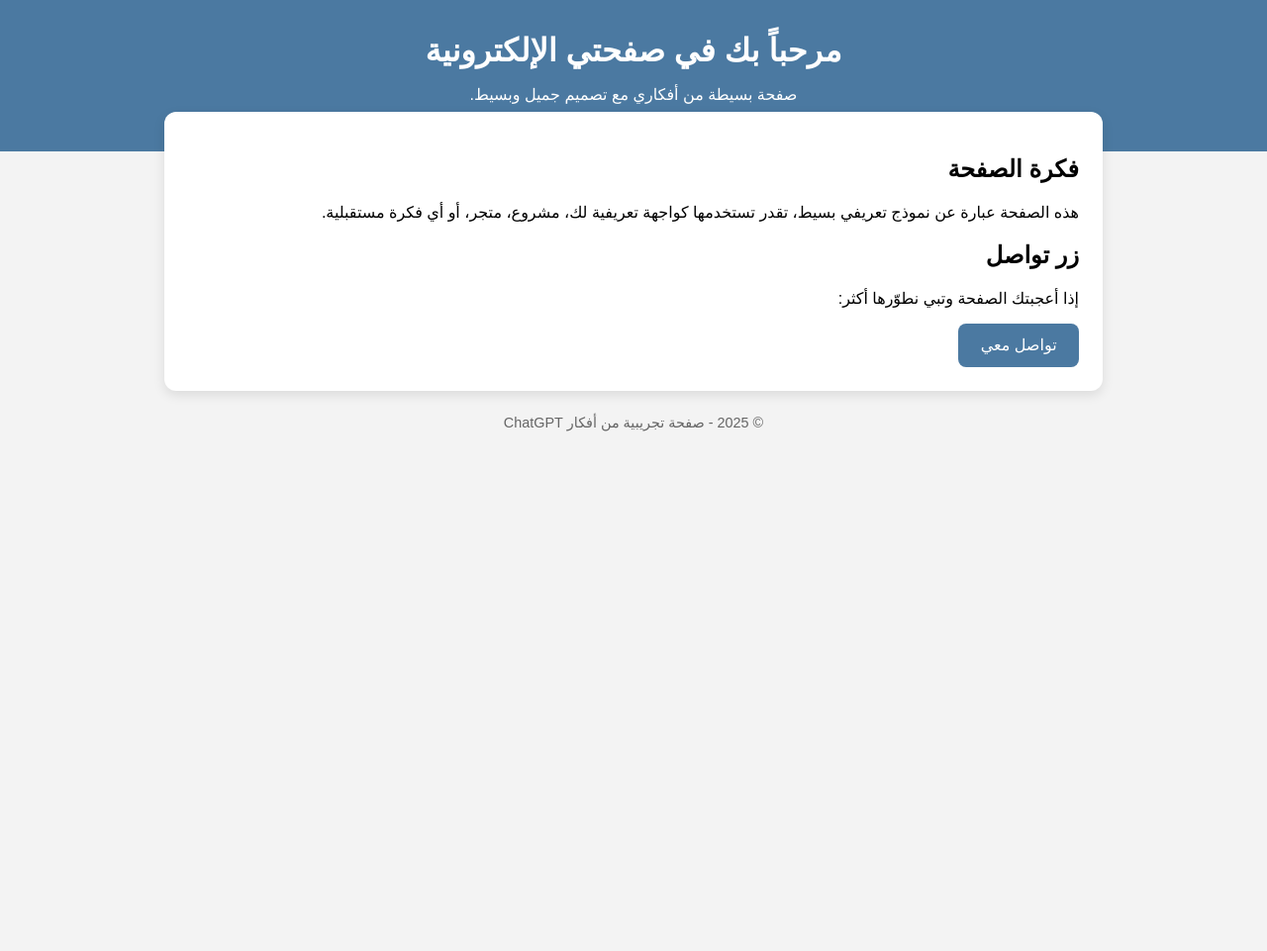
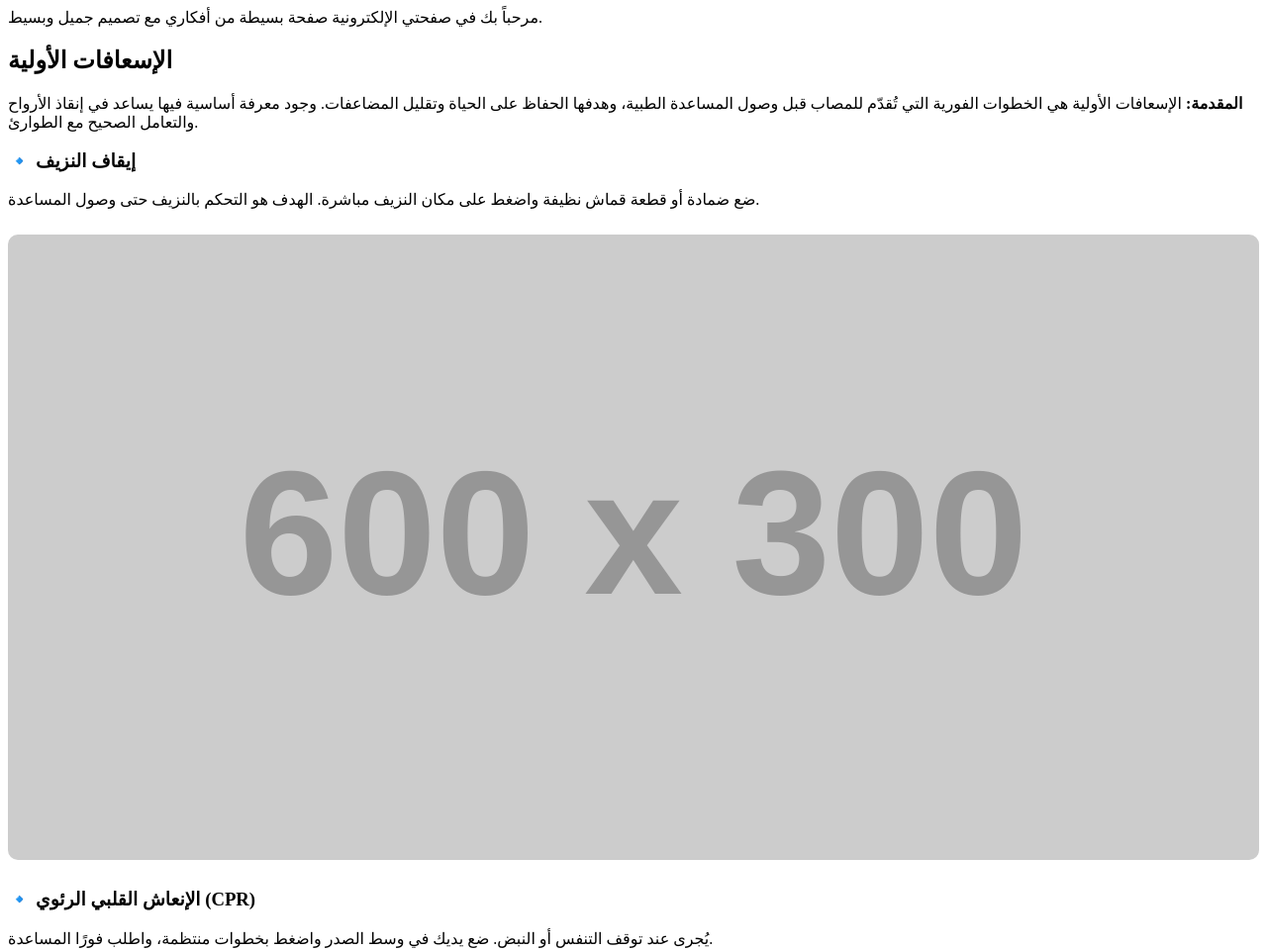
Before and after one commit to Shadow33863/first-aid-page, a plain HTML site: page index.html in a window 1280 px wide. Shown: the top 961 px of the page at 99% size. Before the commit the page ends 800 px from the top, so only its background shows below. Drawn offline with Linux system fonts and the light colour scheme; placeholder pictures from the web are drawn by us.

Commit message:
Add first aid section to index.html
Added a new section on first aid with detailed information and images.

```diff
--- a/index.html
+++ b/index.html
@@ -1,35 +1,41 @@
-<!DOCTYPE html>
-<html lang="ar" dir="rtl">
-<head>
-    <meta charset="UTF-8" />
-    <meta name="viewport" content="width=device-width, initial-scale=1.0" />
-    <title>صفحتي الإلكترونية</title>
-    <style>
-        body {font-family: sans-serif; margin: 0; padding: 0; background:#f3f3f3;}
-        header {background:#4b79a1; color:#fff; text-align:center; padding:2rem 1rem;}
-        section {max-width:900px; margin:auto; padding:1.5rem; background:#fff; border-radius:12px; margin-top:-40px; box-shadow:0 4px 12px rgba(0,0,0,.1);}
-        h1 {margin:0 0 1rem;}
-        .btn {display:inline-block; background:#4b79a1; color:#fff; padding:0.8rem 1.4rem; border-radius:8px; text-decoration:none;}
-        footer {text-align:center; padding:1.5rem; color:#666; font-size:.9rem;}
-    </style>
-</head>
-<body>
-    <header>
-        <h1>مرحباً بك في صفحتي الإلكترونية</h1>
-        <p>صفحة بسيطة من أفكاري مع تصميم جميل وبسيط.</p>
-    </header>
 
-    <section>
-        <h2>فكرة الصفحة</h2>
-        <p>هذه الصفحة عبارة عن نموذج تعريفي بسيط، تقدر تستخدمها كواجهة تعريفية لك، مشروع، متجر، أو أي فكرة مستقبلية.</p>
 
-        <h2>زر تواصل</h2>
-        <p>إذا أعجبتك الصفحة وتبي نطوّرها أكثر:</p>
-        <a class="btn" href="#">تواصل معي</a>
-    </section>
 
-    <footer>
-        © 2025 - صفحة تجريبية من أفكار ChatGPT
-    </footer>
-</body>
-</html>
+
+
+
+
+
+
+
+
+مرحباً بك في صفحتي الإلكترونية
+
+
+صفحة بسيطة من أفكاري مع تصميم جميل وبسيط.
+
+
+
+<section>
+    <h2>الإسعافات الأولية</h2>
+    <p><strong>المقدمة:</strong> الإسعافات الأولية هي الخطوات الفورية التي تُقدّم للمصاب قبل وصول المساعدة الطبية، وهدفها الحفاظ على الحياة وتقليل المضاعفات. وجود معرفة أساسية فيها يساعد في إنقاذ الأرواح والتعامل الصحيح مع الطوارئ.</p>
+
+    <h3>🔹 إيقاف النزيف</h3>
+    <p>ضع ضمادة أو قطعة قماش نظيفة واضغط على مكان النزيف مباشرة. الهدف هو التحكم بالنزيف حتى وصول المساعدة.</p>
+    <img src="https://via.placeholder.com/600x300?text=%D8%A7%D9%8A%D9%82%D8%A7%D9%81+%D8%A7%D9%84%D9%86%D8%B2%D9%8A%D9%81" style="width:100%; border-radius:10px; margin:10px 0;" />
+
+    <h3>🔹 الإنعاش القلبي الرئوي (CPR)</h3>
+    <p>يُجرى عند توقف التنفس أو النبض. ضع يديك في وسط الصدر واضغط بخطوات منتظمة، واطلب فورًا المساعدة.</p>
+    <img src="https://via.placeholder.com/600x300?text=CPR" style="width:100%; border-radius:10px; margin:10px 0;" />
+
+    <h3>🔹 التعامل مع الحروق</h3>
+    <p>اغسل المنطقة بماء فاتر لمدة 10 دقائق بدون وضع معجون أسنان أو مواد غير طبية ثم غطِّ الحرق بضمادة معقمة.</p>
+    <img src="https://via.placeholder.com/600x300?text=%D8%AD%D8%B1%D9%88%D9%82" style="width:100%; border-radius:10px; margin:10px 0;" />
+
+    <h3>الخاتمة</h3>
+    <p>الإسعافات الأولية مهارة مهمة لكل شخص، وقد تحدث فرقًا كبيرًا في إنقاذ حياة إنسان. تعلّمها وشاركها مع من حولك لتكون سببًا في الخير.</p>
+</section>
+
+<footer>
+    © 2025 - صفحة تجريبية من أفكار ChatGPT
+</footer>
```
